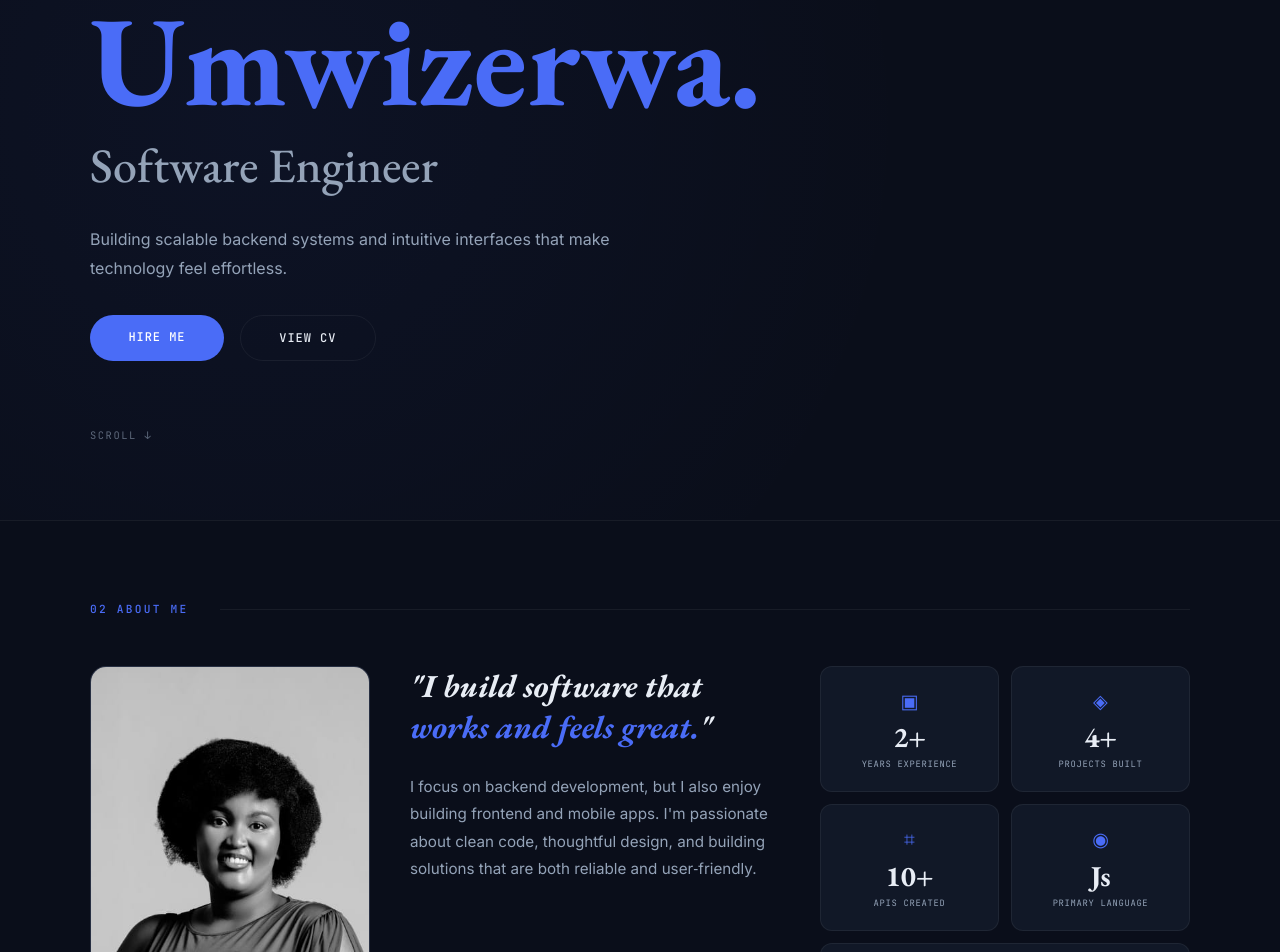
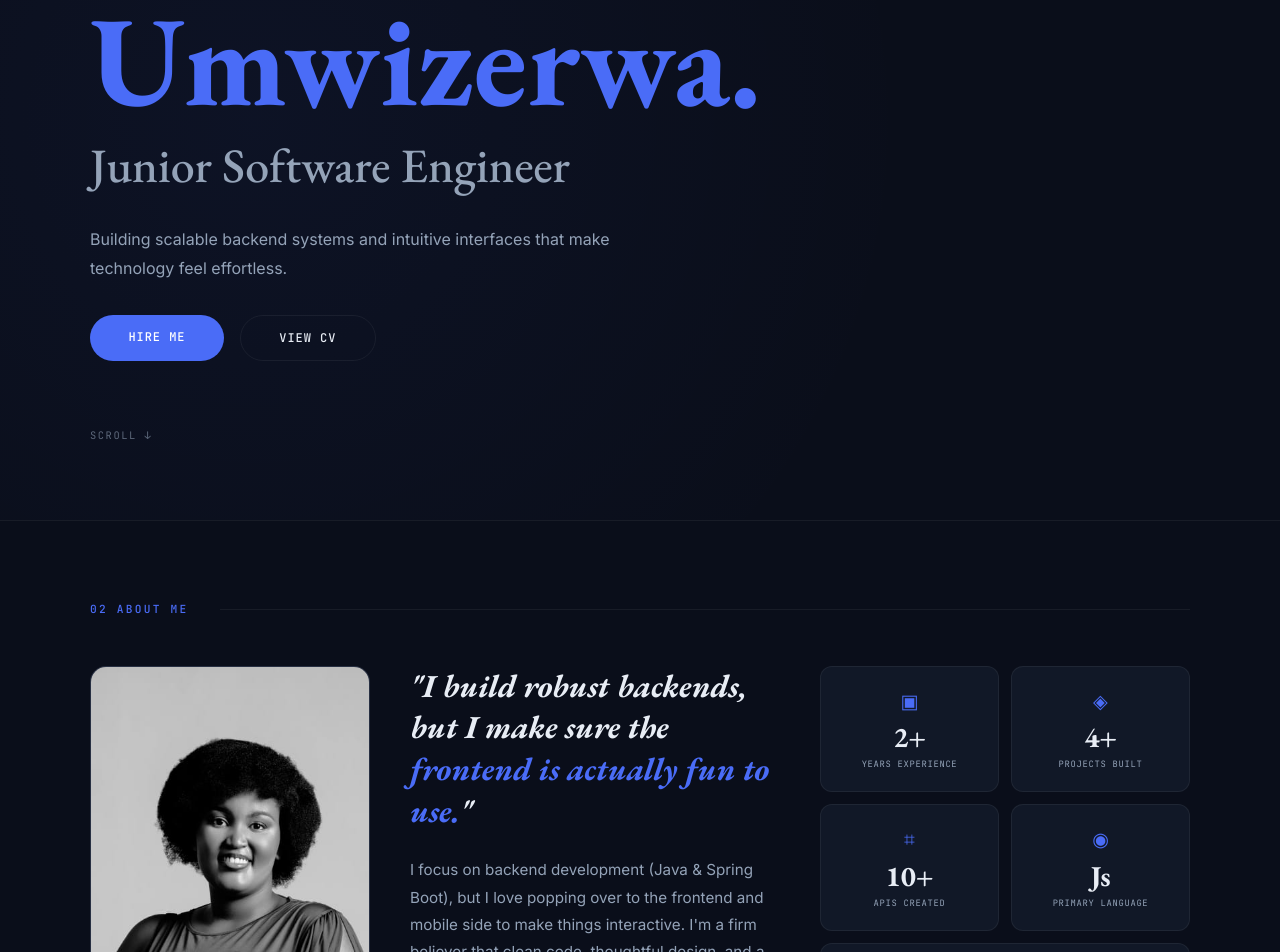
Before and after one commit to Umwizer/ruthumwizerwaportfolio, a Next.js app: page / in a window 1280 px wide. Shown: the part 280-1232 px from the top of the page. Built offline with nearby package versions, Linux system fonts and the light colour scheme.

Commit message:
The last Scratch on the Project

```diff
--- a/app/components/About.tsx
+++ b/app/components/About.tsx
@@ -147,16 +147,15 @@ export default function About() {
             <div style={styles.photoWrapper}>
               <img src="/profile.jpg" alt="Ruth Umwizerwa" style={{ width: '150%', height: '100%', objectFit: 'cover' }} />
             </div>
-            <p style={styles.photoLabel}>Ruth Umwizerwa · Software Engineer</p>
+            <p style={styles.photoLabel}>Ruth Umwizerwa · Junior Software Engineer</p>
           </div>
           <div style={styles.middle}>
             <p style={styles.quote}>
-              &quot;I build software that <span style={styles.quoteAccent}>works and feels great.</span>&quot;
+               &quot;I build robust backends, but I make sure the <span style={styles.quoteAccent}>frontend is actually fun to use.</span>&quot;
             </p>
             <p style={styles.description}>
-              I focus on backend development, but I also enjoy building frontend and mobile apps.
-              I'm passionate about clean code, thoughtful design, and building solutions that are
-              both reliable and user‑friendly.
+              I focus on backend development (Java & Spring Boot), but I love popping over to the frontend and mobile side to make things interactive.
+            I'm a firm believer that clean code, thoughtful design, and a little bit of fun shouldn't be mutually exclusive. I build reliable, user-friendly software that doesn't feel like a chore to click through.
             </p>
           </div>
           <div style={styles.right}>
--- a/app/components/Hero.tsx
+++ b/app/components/Hero.tsx
@@ -117,7 +117,7 @@ export default function Hero() {
           <span style={styles.nameAccent}>Umwizerwa.</span>
         </h1>
 
-        <p style={styles.role}>Software Engineer</p>
+        <p style={styles.role}>Junior Software Engineer</p>
 
         <p style={styles.description}>
           Building scalable backend systems and intuitive interfaces that
--- a/app/components/contact.tsx
+++ b/app/components/contact.tsx
@@ -44,7 +44,7 @@ export default function Contact() {
         <div className="contact-grid">
           <div className="contact-info">
             <h2 className="contact-heading">
-              Let's build something <span className="heading-accent">great.</span>
+              Let's bring your vision to <span className="heading-accent">life.</span>
             </h2>
 
             <p className="contact-subtext">
--- a/app/layout.tsx
+++ b/app/layout.tsx
@@ -2,8 +2,8 @@
 import type { Metadata } from "next";
 import "./globals.css";
 export const metadata: Metadata = {
-  title: "Ruth Umwizerwa   Software Engineer",
-  description: "Ruth Umwizerwa, a Software Engineer focused on backend development.",
+  title: "Ruth Umwizerwa   Junior Software Engineer",
+  description: "Ruth Umwizerwa, a  Junior Software Engineer focused on backend development.",
 };
 
 export default function RootLayout({
--- a/app/page.tsx
+++ b/app/page.tsx
@@ -36,7 +36,7 @@ export default function Home() {
             © {new Date().getFullYear()} Ruth Umwizerwa
           </p>
           <p style={{ fontFamily: 'JetBrains Mono, monospace', fontSize: '0.7rem', color: 'var(--muted-fg)' }}>
-            Software Engineering · Kigali, Rwanda
+           Junior  Software Engineer · Kigali, Rwanda
           </p>
         </div>
       </footer>
```
